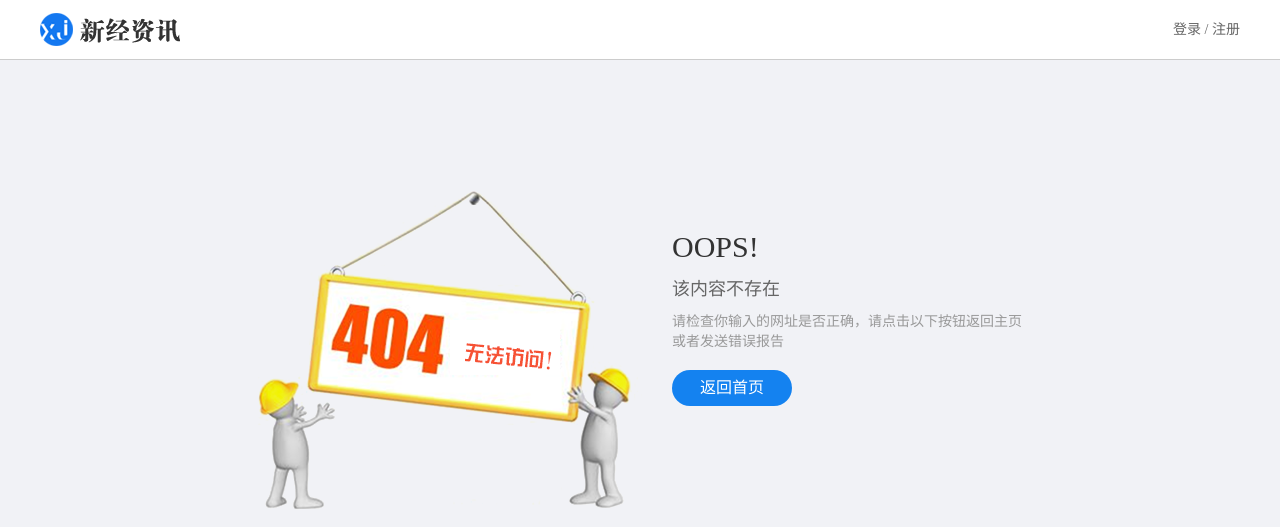
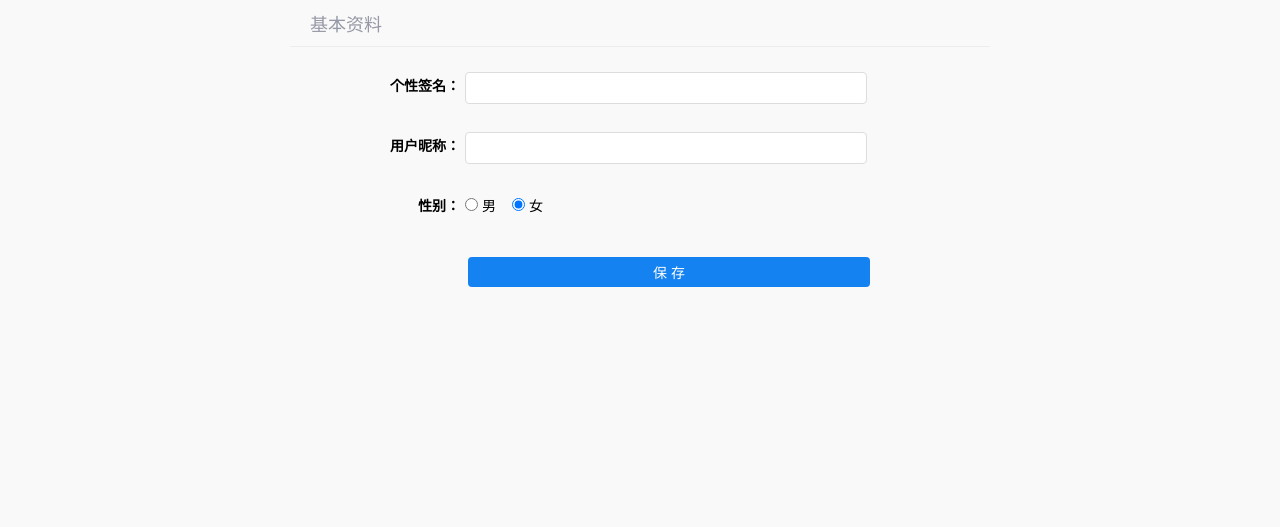
Before and after one commit to appdDoj/information18, a Flask app: page /user/base_info in a window 1280 px wide. Shown: the top 527 px of the page. Run offline with Flask 2, Linux system fonts and the light colour scheme; parts of the project's set-up code (start-up, migrations or seed data) failed here and were passed over; some libraries are stand-ins or nearby versions.

Commit message:
显示用户个人中心基本页面&数据

```diff
--- a/information18/info/moduls/profile/__init__.py
+++ b/information18/info/moduls/profile/__init__.py
@@ -1,7 +1,7 @@
 from flask import Blueprint
 
 #1.创建蓝图
-profile_bp = Blueprint("user", __name__, url_prefix='/user')
+profile_bp = Blueprint("profile", __name__, url_prefix='/user')
 
 #3.导入views文件
 from  .views import *
--- a/information18/info/moduls/profile/views.py
+++ b/information18/info/moduls/profile/views.py
@@ -2,6 +2,20 @@ from flask import g
 from . import profile_bp
 from flask import render_template
 from info.utits.common import user_login_data
+
+
+#127.0.0.1:5000/user/base_info
+@profile_bp.route('/base_info')
+@user_login_data
+def user_base_info():
+    """展示用户基本资料页面"""
+    # 获取用户对象
+    user = g.user
+    # 组织返回数据
+    data = {
+        "user_info": user.to_dict() if user else None
+    }
+    return render_template("profile/user_base_info.html",data=data)
 
 
 #127.0.0.1:5000/user/info
--- a/information18/info/templates/profile/user.html
+++ b/information18/info/templates/profile/user.html
@@ -18,7 +18,7 @@
             <div class="user_center_name">{{ data.user_info.nick_name }}</div>
 
 			<ul class="option_list">
-				<li class="active"><a href="../../static/news/html/user_base_info.html" target="main_frame">基本资料</a></li>
+				<li class="active"><a href="{{ url_for("profile.user_base_info") }}" target="main_frame">基本资料</a></li>
 				<li><a href="../../static/news/html/user_pic_info.html" target="main_frame">头像设置</a></li>
 				<li><a href="../../static/news/html/user_follow.html" target="main_frame">我的关注</a></li>
 				<li><a href="../../static/news/html/user_pass_info.html" target="main_frame">密码修改</a></li>
@@ -29,7 +29,7 @@
 		</div>
 
 		<div class="user_con fr">
-			<iframe src="../../static/news/html/user_base_info.html" frameborder="0" name="main_frame" class="main_frame" id="main_frame"></iframe>
+			<iframe src="{{ url_for("profile.user_base_info") }}" frameborder="0" name="main_frame" class="main_frame" id="main_frame"></iframe>
 		</div>
 {% endblock %}
 
--- /dev/null
+++ b/information18/info/templates/profile/user_base_info.html
@@ -0,0 +1,38 @@
+<!DOCTYPE html>
+<html lang="en">
+<head>
+    <meta charset="UTF-8">
+    <title>用户中心</title>
+    <link rel="stylesheet" type="text/css" href="../../static/news/css/reset.css">
+    <link rel="stylesheet" type="text/css" href="../../static/news/css/main.css">
+    <script type="text/javascript" src="../../static/news/js/jquery-1.12.4.min.js"></script>
+    <script type="text/javascript" src="../../static/news/js/user_base_info.js"></script>
+
+</head>
+<body class="inframe_body">
+    <form class="base_info">
+    <h3>基本资料</h3>
+    <div class="form-group">
+        <label>个性签名：</label>
+        <input type="text" id="signature" name="signature" class="input_txt" value="{{ data.user_info.signature }}">
+    </div>
+    <div class="form-group">
+        <label>用户昵称：</label>
+        <input type="text" id="nick_name" name="nick_name" class="input_txt" value="{{ data.user_info.nick_name }}">
+    </div>
+    <div class="form-group">
+        <label>性别：</label>
+        {% if data.user_info.gender == "MAN" %}
+            <input class="gender" type="radio" name="gender" checked="checked" value="MAN"> <b>男</b>
+            <input class="gender" class="gender" type="radio" name="gender" value="WOMAN">  <b>女</b>
+        {% else %}
+            <input class="gender" type="radio" name="gender" value="MAN"> <b>男</b>&nbsp;&nbsp;&nbsp;
+            <input class="gender" type="radio" name="gender" value="WOMAN" checked="checked">  <b>女</b>
+        {% endif %}
+    </div>
+    <div class="form-group">
+        <input type="submit" value="保 存" class="input_sub">
+    </div>
+</form>
+</body>
+</html>
```
